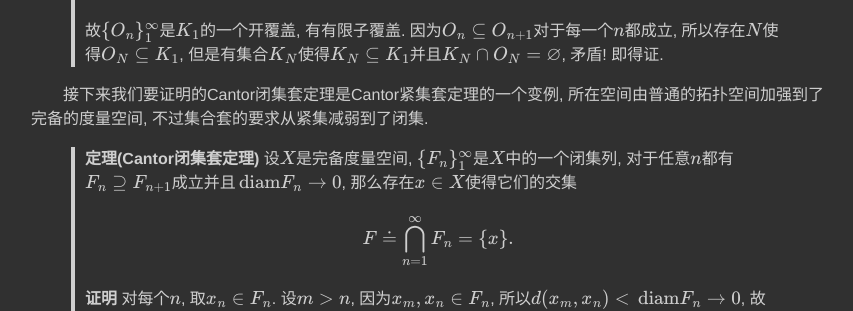
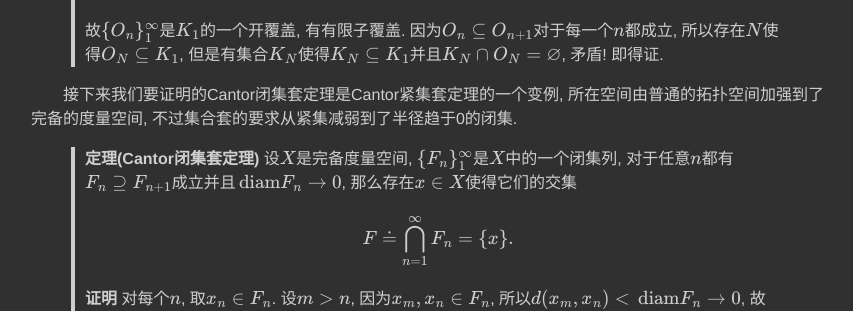
Before and after one commit to NotoOotori/notoootori.github.io, a Jekyll site: the page built from _posts/2019-09-18-Baire纲定理及其简单应用.md, in a window 1280 px wide and 900 px high, scrolled down 426 px. Shown: the part 174-485 px from the top of the window, without its empty margins (209-1062 px from the left). Built offline with Jekyll 4.4.1, drawn with Linux system fonts in a browser that asks for light colours; formulas are drawn with MathJax 3.

Commit message:
docs: Add new understandings.

```diff
--- a/_posts/2019-09-18-Baire纲定理及其简单应用.md
+++ b/_posts/2019-09-18-Baire纲定理及其简单应用.md
@@ -25,7 +25,7 @@ Cantor闭集套定理描述的是这样一件事情: 完备度量空间中的闭
 >
 > 故$$\{O_n\}_1^\infty$$是$$K_1$$的一个开覆盖, 有有限子覆盖. 因为$$O_n\subseteq O_{n+1}$$对于每一个$$n$$都成立, 所以存在$$N$$使得$$O_N\subseteq K_1$$, 但是有集合$$K_N$$使得$$K_N\subseteq K_1$$并且$$K_N\cap O_N=\varnothing$$, 矛盾! 即得证.
 
-接下来我们要证明的Cantor闭集套定理是Cantor紧集套定理的一个变例, 所在空间由普通的拓扑空间加强到了完备的度量空间, 不过集合套的要求从紧集减弱到了闭集.
+接下来我们要证明的Cantor闭集套定理是Cantor紧集套定理的一个变例, 所在空间由普通的拓扑空间加强到了完备的度量空间, 不过集合套的要求从紧集减弱到了半径趋于0的闭集.
 
 > **定理(Cantor闭集套定理)** 设$$X$$是完备度量空间, $$\{F_n\}_1^\infty$$是$$X$$中的一个闭集列, 对于任意$$n$$都有$$F_n\supseteq F_{n+1}$$成立并且$$\mathop\!\mathrm{diam} F_n\to0$$, 那么存在$$x\in X$$使得它们的交集
 >
```
Also changed, not shown: other parts of _posts/2019-09-18-Baire纲定理及其简单应用.md (+1 -1 lines).
